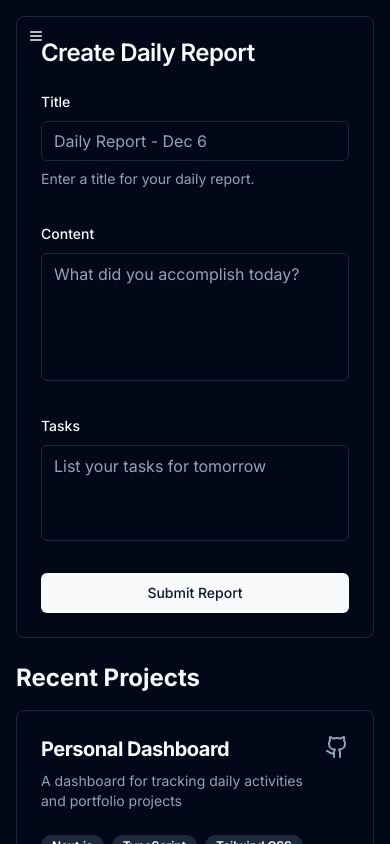
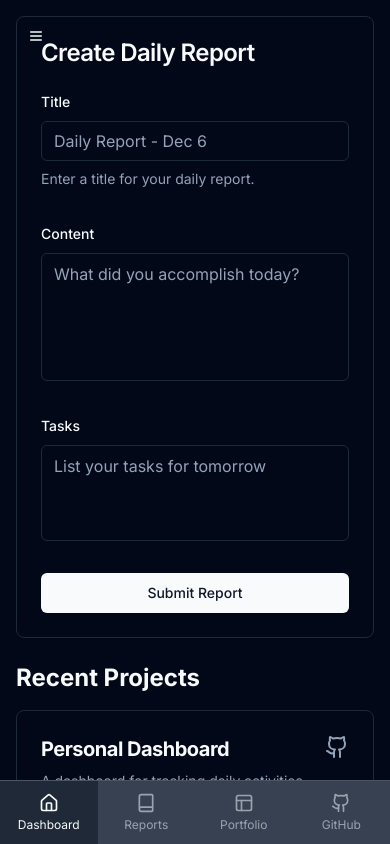
Before and after one commit to genie-ru/portfolio, a Next.js app: page / in a window 390 px wide. Built offline with nearby package versions, Linux system fonts and the light colour scheme.

Commit message:
アイランドナビゲーション追加

```diff
--- a/src/app/layout.tsx
+++ b/src/app/layout.tsx
@@ -2,6 +2,7 @@ import type { Metadata } from "next"
 import { Inter } from 'next/font/google'
 import "./globals.css"
 import { Sidebar } from "@/components/sidebar"
+import { IslandNavigation } from "@/components/island-navigation"
 import { ThemeProvider } from "@/components/theme-provider"
 
 const inter = Inter({ subsets: ["latin"] })
@@ -27,9 +28,10 @@ export default function RootLayout({
         >
           <div className="flex flex-col md:flex-row h-screen">
             <Sidebar />
-            <main className="flex-1 overflow-auto p-4 md:p-8">
+            <main className="flex-1 overflow-auto p-4 md:p-8 pb-20 md:pb-8">
               {children}
             </main>
+            <IslandNavigation />
           </div>
         </ThemeProvider>
       </body>
--- /dev/null
+++ b/src/components/island-navigation.tsx
@@ -0,0 +1,63 @@
+"use client"
+
+import Link from "next/link"
+import { usePathname } from "next/navigation"
+import { Book, Github, Home, Layout } from 'lucide-react'
+import { cn } from "@/lib/utils"
+
+const routes = [
+  {
+    label: "Dashboard",
+    icon: Home,
+    href: "/",
+    color: "text-sky-500",
+  },
+  {
+    label: "Reports",
+    icon: Book,
+    href: "/reports",
+    color: "text-violet-500",
+  },
+  {
+    label: "Portfolio",
+    icon: Layout,
+    color: "text-pink-700",
+    href: "/portfolio",
+  },
+  {
+    label: "GitHub",
+    icon: Github,
+    color: "text-emerald-500",
+    href: "/github",
+  },
+]
+
+export function IslandNavigation() {
+  const pathname = usePathname()
+
+  return (
+    <div className="fixed bottom-0 left-0 z-50 w-full h-16 bg-white border-t border-gray-200 dark:bg-gray-700 dark:border-gray-600 md:hidden">
+      <div className="grid h-full max-w-lg grid-cols-4 mx-auto">
+        {routes.map((route) => (
+          <Link
+            key={route.href}
+            href={route.href}
+            className={cn(
+              "inline-flex flex-col items-center justify-center px-5 hover:bg-gray-50 dark:hover:bg-gray-800 group",
+              pathname === route.href && "bg-gray-50 dark:bg-gray-800"
+            )}
+          >
+            <route.icon className={cn("w-5 h-5 mb-1", route.color,
+              pathname === route.href ? "text-primary" : "text-gray-500 dark:text-gray-400"
+            )} />
+            <span className={cn("text-xs",
+              pathname === route.href ? "text-primary" : "text-gray-500 dark:text-gray-400"
+            )}>
+              {route.label}
+            </span>
+          </Link>
+        ))}
+      </div>
+    </div>
+  )
+}
```
